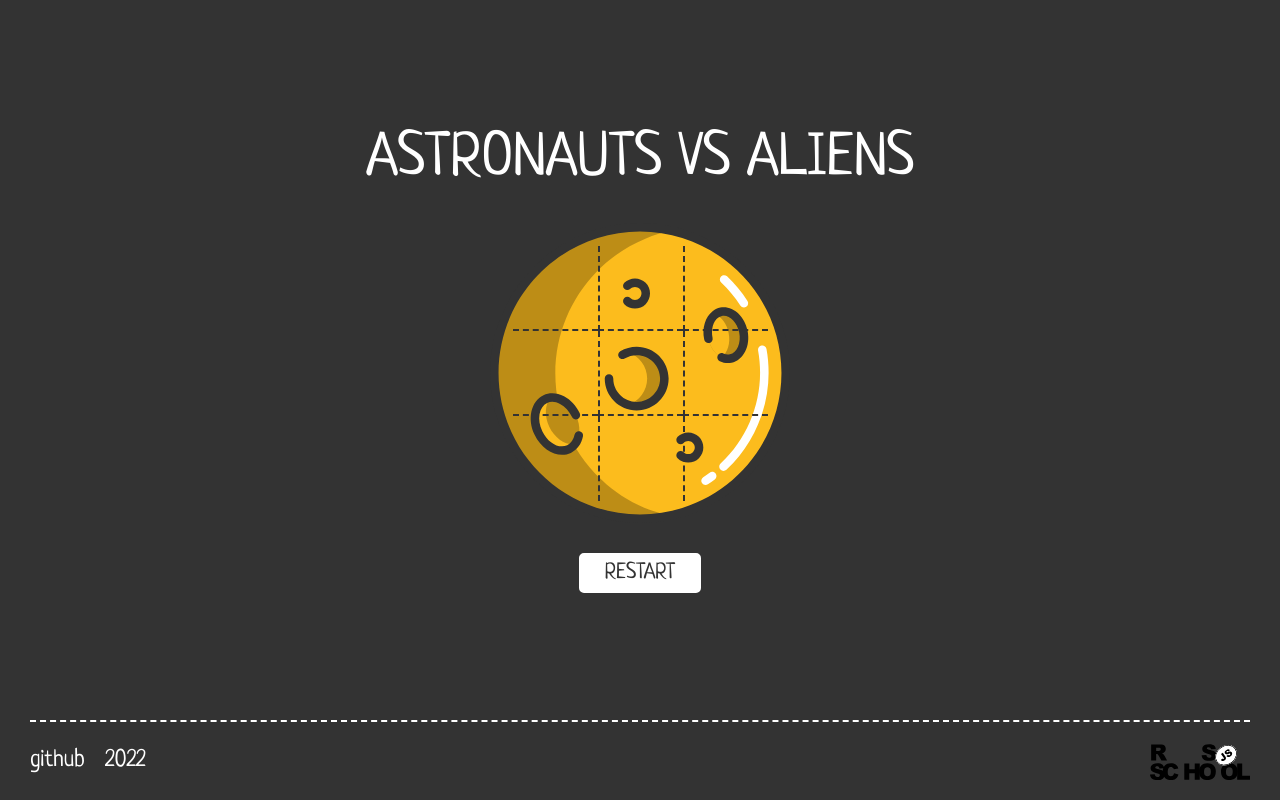
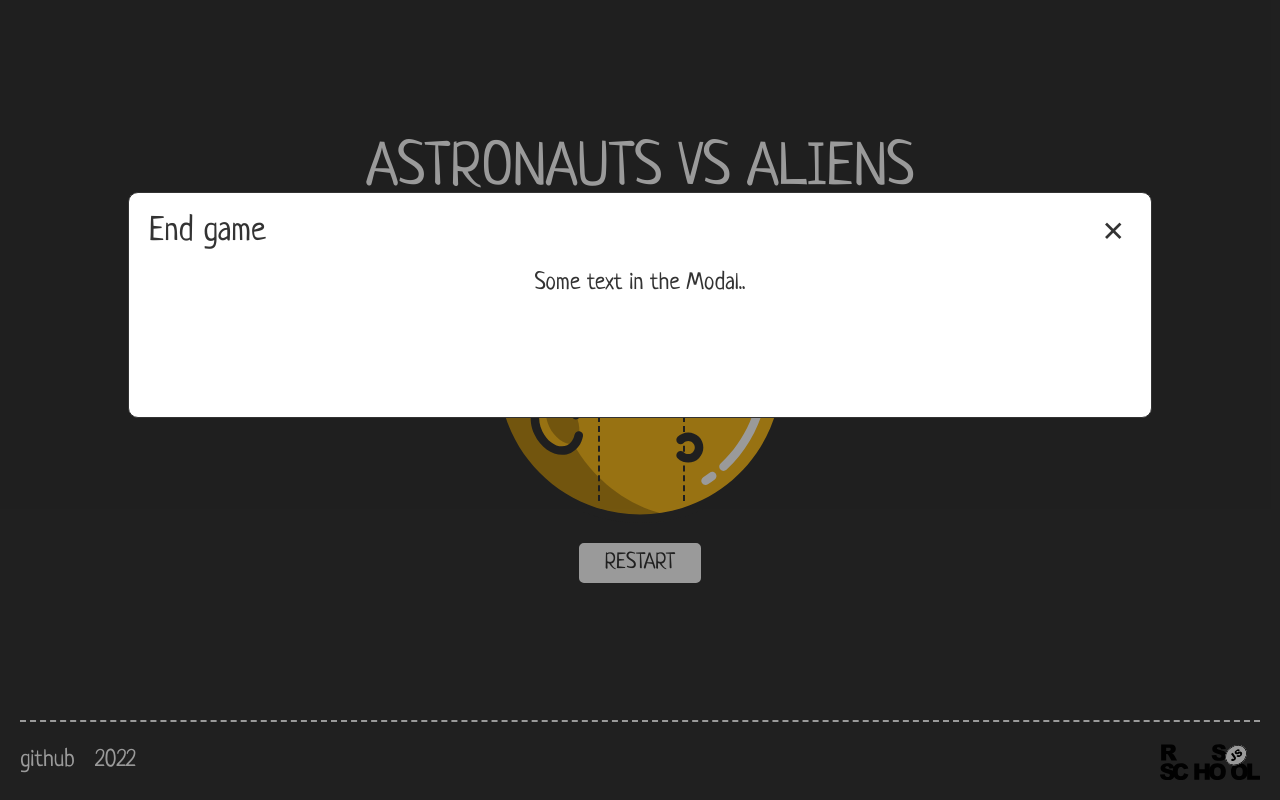
Before and after one commit to svk-man/rsschool-tic-tac-toe, a plain HTML site: page index.html in a window 1280 px wide. Drawn offline with Linux system fonts and the light colour scheme.

Commit message:
feat: add modal window

```diff
--- a/index.html
+++ b/index.html
@@ -32,6 +32,17 @@
     <span class="footer__year">2022</span>
     <a class="footer__rss" href="https://rs.school/js-stage0/" target="_blank"></a>
   </footer>
+  <div class="modal animate-opacity" style="display: block;">
+    <div class="modal__content">
+      <div class="modal__header">
+        <h2 class="modal__title">End game</h2>
+        <button class="modal__btn-close">✕</button>
+      </div>
+      <div class="modal__body">
+        <p class="modal__text">Some text in the Modal..</p>
+      </div>
+    </div>
+  </div>
   <script src="index.js"></script>
 </body>
 </html>
--- a/index.js
+++ b/index.js
@@ -1,11 +1,28 @@
 const gameField = document.querySelector('.game__field');
 const gameFieldCells = gameField.querySelectorAll('.game__field-cell');
+const gameBtnRestart = document.querySelector('.game__btn-restart');
+const modal = document.querySelector('.modal');
+const modalBtnClose = modal.querySelector('.modal__btn-close');
+const modalText = modal.querySelector('.modal__text');
+
 gameField.addEventListener('click', makeStep);
+modalBtnClose.addEventListener('click', closeModal);
+window.addEventListener('click', (event) => {
+  if (event.target == modal) {
+    closeModal();
+  }
+});
 
 const GAME_FIELD_CELL_CLASSES = {
   'BASIC': 'game__field-cell',
   'ASTRONAUT': 'game__field-cell--astronaut',
   'ALIEN': 'game__field-cell--alien',
+};
+
+const MODAL_TEXT_ICON_CLASSES = {
+  'ASTRONAUT': 'modal__text--astronaut',
+  'ALIEN': 'modal__text--alien',
+  'DRAW': 'modal__text--draw',
 };
 
 let step = 1;
@@ -19,17 +36,26 @@ function makeStep(event) {
     if (isStepPossible) {
       gameFieldCell.classList.add(isFirstPlayer() ? GAME_FIELD_CELL_CLASSES.ASTRONAUT : GAME_FIELD_CELL_CLASSES.ALIEN);
       if (isWinCombinationExists()) {
+        modalText.textContent = `${isFirstPlayer() ? 'Astrounauts' : 'Aliens'} win!`;
+        setModalTextIcon(isFirstPlayer() ? MODAL_TEXT_ICON_CLASSES.ASTRONAUT : MODAL_TEXT_ICON_CLASSES.ALIEN);
         restart();
-        alert('It\'s winning combination! ' + (`${isFirstPlayer() ? 'Astrounauts' : 'Aliens'} win!`));
+        openModal();
       } else if (step === 9) {
+        modalText.textContent = 'It\'s draw!';
+        setModalTextIcon(MODAL_TEXT_ICON_CLASSES.DRAW);
         restart();
-        alert('It\'s draw!');
+        openModal();
       } else {
         step++;
       }
     }
   }
 }
+
+function setModalTextIcon(modalTextIconClass) {
+  modalText.classList.remove(MODAL_TEXT_ICON_CLASSES.ASTRONAUT, MODAL_TEXT_ICON_CLASSES.ALIEN, MODAL_TEXT_ICON_CLASSES.DRAW);
+  modalText.classList.add(modalTextIconClass);
+};
 
 function isFirstPlayer() {
   return step % 2 !== 0;
@@ -64,3 +90,11 @@ function restart() {
     step = 1;
   });
 }
+
+function openModal() {
+  modal.style.display = "block";
+}
+
+function closeModal() {
+  modal.style.display = "none";
+}
--- a/style.css
+++ b/style.css
@@ -12,13 +12,15 @@
   --color-accent: #333333;
 }
 
-h1 {
+h1,
+h2,
+p {
   margin: 0;
 }
 
 body {
   margin: 0;
-  padding: 0 30px;
+  padding: 0 20px;
   min-height: 100vh;
   display: flex;
   flex-direction: column;
@@ -54,6 +56,7 @@ a {
 
 .main {
   min-height: calc(100vh - 80px);
+  padding: 20px 0;
   display: flex;
   justify-content: center;
   align-items: center;
@@ -64,7 +67,7 @@ a {
 }
 
 .game__title {
-  margin-bottom: 30px;
+  margin-bottom: 20px;
   font-family: inherit;
   font-weight: 400;
   color: inherit;
@@ -75,7 +78,7 @@ a {
   width: 300px;
   height: 300px;
   margin: 0 auto;
-  margin-bottom: 30px;
+  margin-bottom: 20px;
   display: flex;
   justify-content: center;
   align-items: center;
@@ -147,3 +150,84 @@ a {
   background: url("./assets/img/svg/rs_school_js.svg") no-repeat center;
   background-size: cover;
 }
+
+.modal {
+  display: none;
+  position: fixed;
+  z-index: 1;
+  left: 0;
+  top: 0;
+  width: 100%;
+  height: 100%;
+  overflow: auto;
+  color: var(--color-accent);
+  background-color: rgba(3, 3, 3, 0.4);
+}
+
+.modal__content {
+  background-color: white;
+  margin: 15% auto;
+  padding: 20px;
+  border: 1px solid var(--color-accent);
+  border-radius: 10px;
+  width: 80%;
+}
+
+.modal__header {
+  display: flex;
+  justify-content: space-between;
+}
+
+.modal__title {
+  font-family: inherit;
+  font-weight: inherit;
+  font-size: 34px;
+}
+
+.modal__btn-close {
+  margin-left: auto;
+  border: none;
+  font-family: inherit;
+  font-size: 28px;
+  color: inherit;
+  background-color: white;
+}
+
+.modal__btn-close:hover,
+.modal__btn-close:focus {
+  cursor: pointer;
+}
+
+.animate-opacity {
+  animation: opac .8s;
+}
+
+@keyframes opac {
+  from { opacity: 0 }
+  to { opacity: 1 }
+}
+
+.modal__body {
+  padding: 20px 0;
+}
+
+.modal__text {
+  padding-bottom: 80px;
+  font-size: 24px;
+  background-position: bottom;
+  background-size: 50px;
+  background-repeat: no-repeat;
+  text-align: center;
+}
+
+.modal__text--astronaut {
+  background-image: url("./assets/img/svg/astronaut-avatar.svg");
+}
+
+.modal__text--alien {
+  background-image: url("./assets/img/svg/alien-avatar.svg");
+}
+
+.modal__text--draw {
+  background-image: url("./assets/img/svg/draw.svg");
+}
```
Also changed, not shown: assets/img/svg/alien-avatar.svg (added), assets/img/svg/astronaut-avatar.svg (added), assets/img/svg/draw.svg (added).
